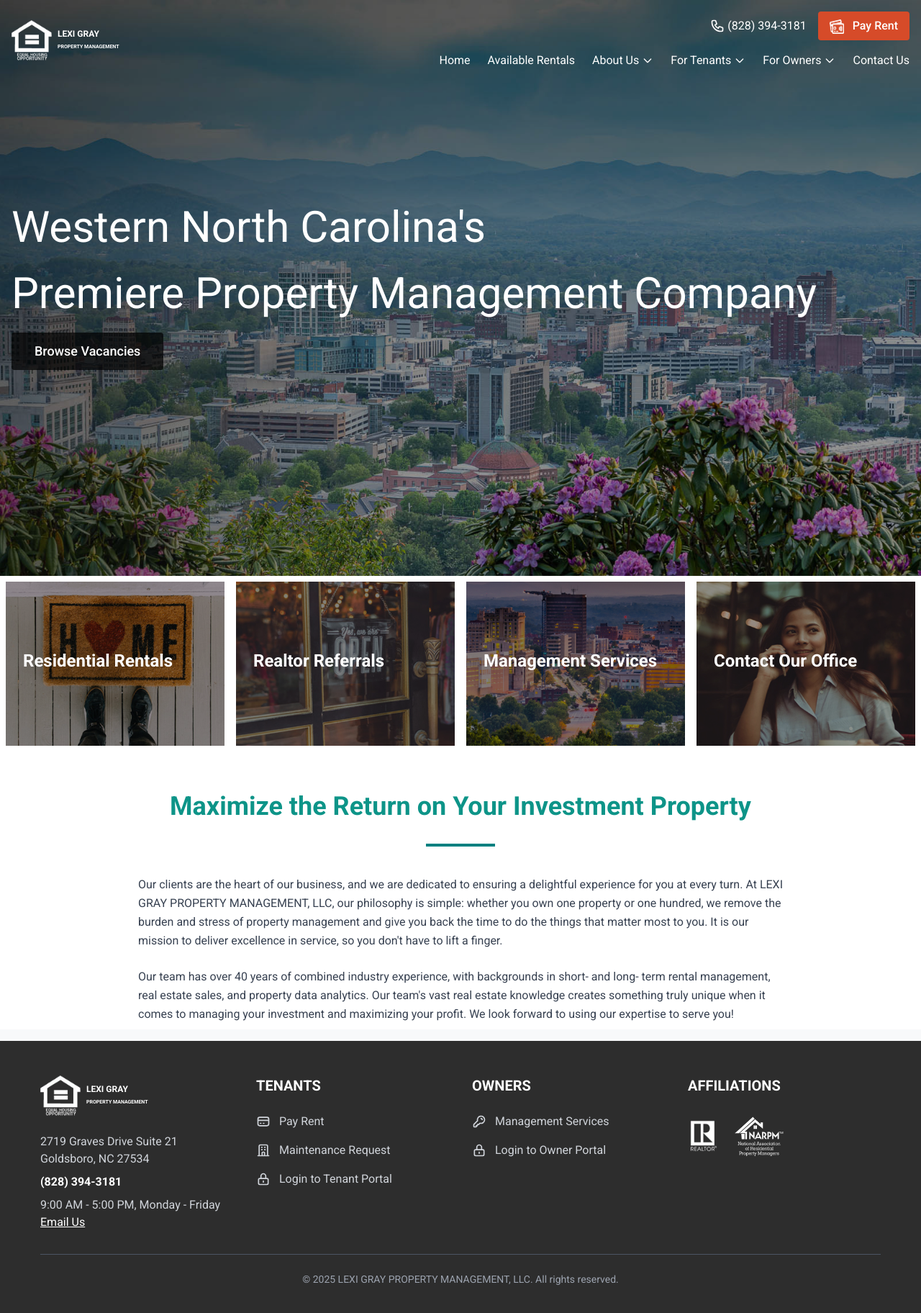
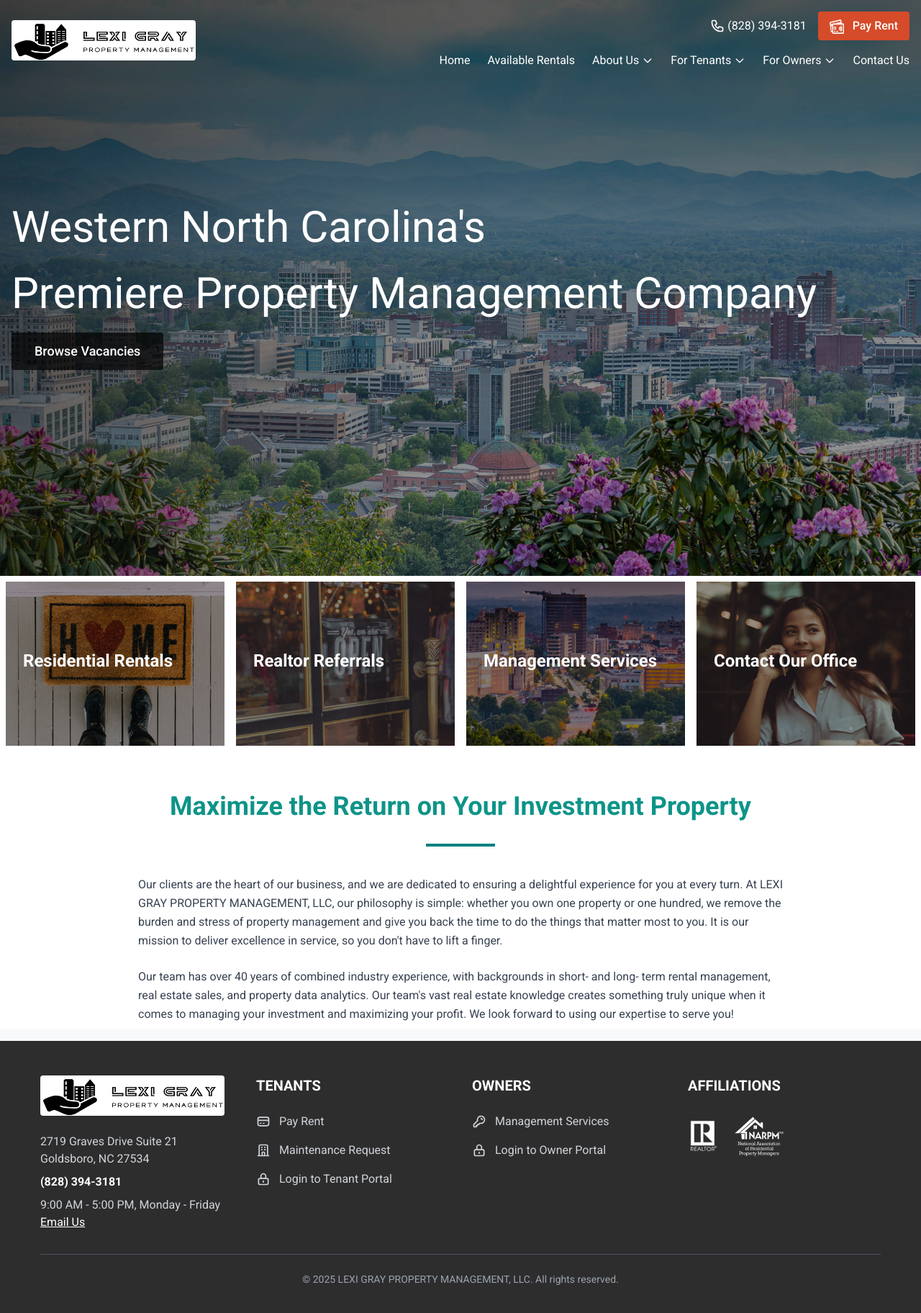
Before and after one commit to underscore-chill/pattonallen, an Angular app: page / in a window 1280 px wide. Shown: the top 1824 px of the page at 72% size. Built offline with nearby package versions, Linux system fonts and the light colour scheme.

Commit message:
Add new logo image to the public images directory

```diff
--- a/src/app/components/footer/footer.html
+++ b/src/app/components/footer/footer.html
@@ -8,14 +8,14 @@
           routerLink="/"
           class="flex items-center text-sm font-bold text-white"
         >
-          <img
-            src="/images/eho.png"
-            alt="LEXI GRAY PROPERTY MANAGEMENT, LLC Logo"
-            class="h-14 w-14 mr-2"
-          />
-          <span class="rounded text-xs"
+        <img
+        src="/images/logo.png"
+        alt="LEXI GRAY PROPERTY MANAGEMENT, LLC Logo"
+        class="h-14 w-64 rounded mr-2"
+      />
+          <!-- <span class="rounded text-xs"
             >LEXI GRAY <br /> <span class="text-[7px]">PROPERTY MANAGEMENT</span> </span
-          >
+          > -->
         </a>
         </div>
         <div class="space-y-2 text-gray-300">
--- a/src/app/components/footer/footer.ts
+++ b/src/app/components/footer/footer.ts
@@ -5,7 +5,6 @@ import { RouterLink } from '@angular/router';
   selector: 'lexigray-footer',
   imports: [RouterLink],
   templateUrl: './footer.html',
-  styleUrl: './footer.css',
 })
 export class Footer {
   year = new Date().getFullYear();
--- a/src/app/components/header/header.html
+++ b/src/app/components/header/header.html
@@ -11,13 +11,13 @@
           class="flex items-center text-sm font-bold text-white"
         >
           <img
-            src="/images/eho.png"
+            src="/images/logo.png"
             alt="LEXI GRAY PROPERTY MANAGEMENT, LLC Logo"
-            class="h-14 w-14 mr-2"
+            class="h-14 w-64 rounded mr-2"
           />
-          <span class="rounded text-xs"
+          <!-- <span class="rounded text-xs"
             >LEXI GRAY <br /> <span class="text-[7px]">PROPERTY MANAGEMENT</span> </span
-          >
+          > -->
         </a>
       </div>
 
--- a/src/app/components/header/header.ts
+++ b/src/app/components/header/header.ts
@@ -12,7 +12,6 @@ import { RouterLink } from '@angular/router';
   selector: 'lexigray-header',
   imports: [RouterLink, NgClass],
   templateUrl: './header.html',
-  styleUrl: './header.css',
 })
 export class Header {
   isMenuOpen = signal<boolean>(false);
--- a/src/app/pages/home/home.css
+++ b/src/app/pages/home/home.css
@@ -17,4 +17,5 @@
 .aspect-w-4 > img {
   object-fit: cover;
   object-position: center;
+  /* color: #22222200; */
 }
```
Also changed, not shown: public/images/logo-2.png (added), public/images/logo.png (added), src/app/components/footer/footer.css (deleted), src/app/components/header/header.css (deleted).
